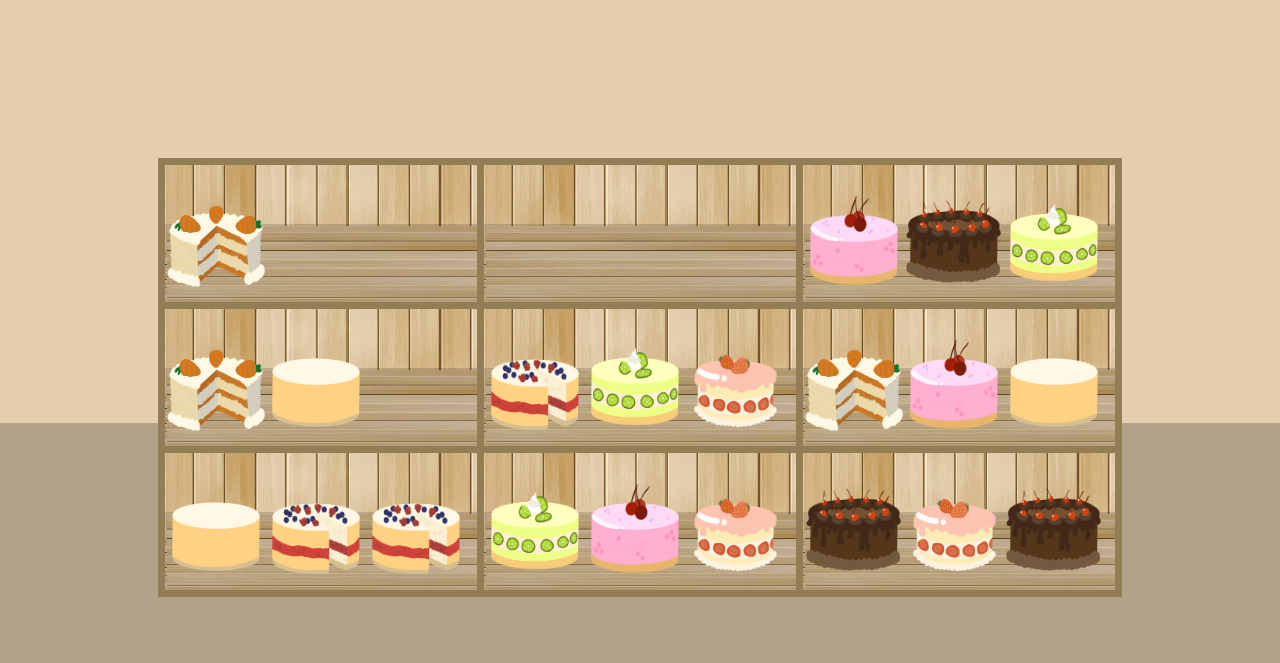
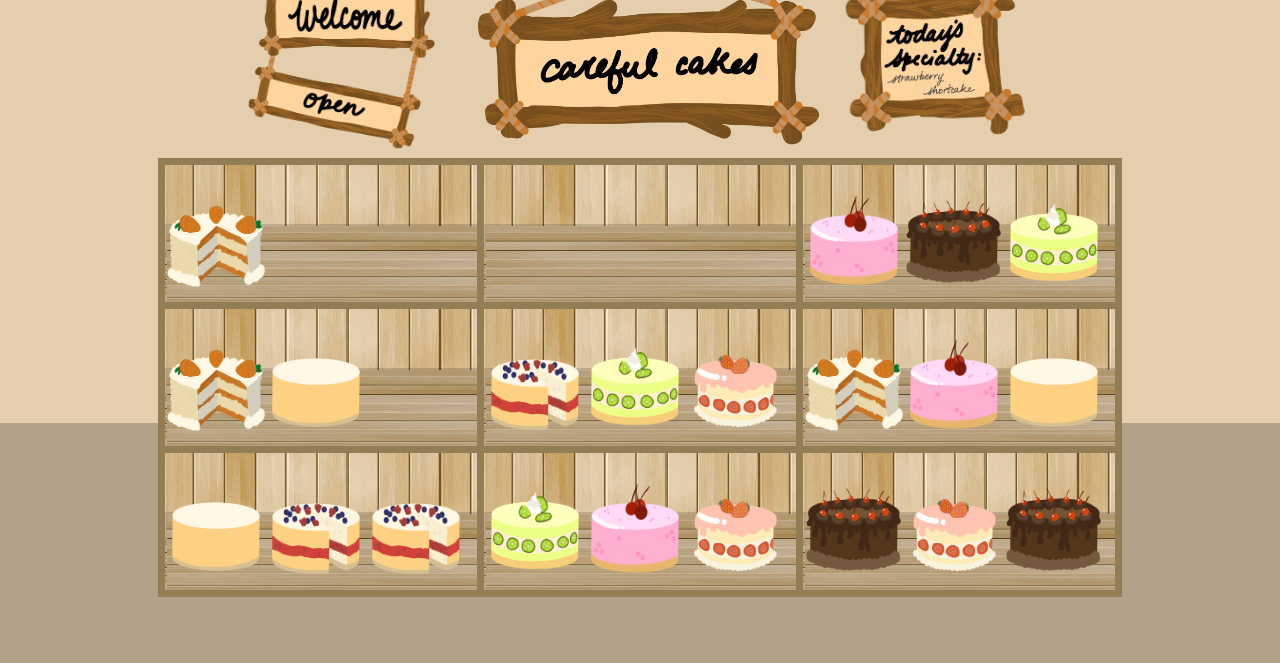
Before and after one commit to m6parker/RapidRestock, a plain HTML site: page index.html in a window 1280 px wide. Shown: the part 137-800 px from the top of the page. Drawn offline with Linux system fonts and the light colour scheme.

Commit message:
added signs

```diff
--- a/index.js
+++ b/index.js
@@ -106,7 +106,12 @@ function createTable(){
 //----------------------------------------------------
 
 function setGame(gameState){
-    levelName.textContent = gameState.store;
+    // levelName.textContent = gameState.store;
+    levelName.innerHTML = `
+        <img src="img/signs/${gameState.store} (2).png">
+        <img src="img/signs/${gameState.store} (1).png">
+        <img src="img/signs/${gameState.store} (3).png">
+    `;
     createTable();
     createItems(gameState.store)
     createItems(gameState.store)
--- a/styles.css
+++ b/styles.css
@@ -70,7 +70,7 @@ table, td{
     color: white;
     padding: 5px;
 }
-
+/*
 .level-name{
     color: white;
     text-align: center;
@@ -80,6 +80,18 @@ table, td{
     background-color: rgba(0, 0, 0, 0.141);
     border-radius: 15px;
     margin: 10px;
+} */
+
+.level-name{
+    display: flex;
+    justify-content: center;
+    flex-direction: row;
+    width: 100vw;
+}
+
+.level-name>img{
+    width: auto;
+    height: 220px;
 }
 
 button{
```
Also changed, not shown: img/signs/cakes (1).png (renamed from img/signs/Untitled_Artwork 1.png), img/signs/cakes (2).png (renamed from img/signs/Untitled_Artwork 2.png), img/signs/cakes (3).png (renamed from img/signs/Untitled_Artwork.png).
